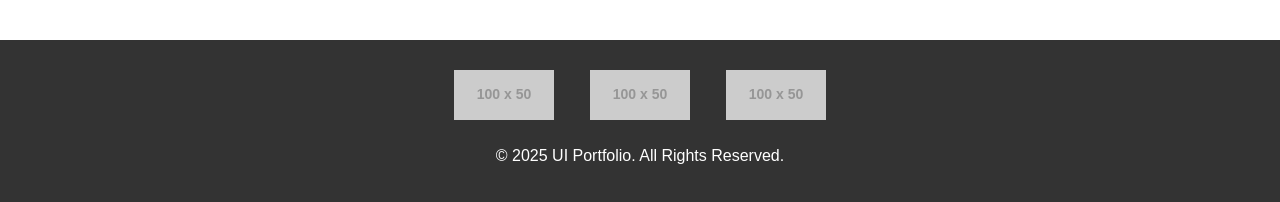
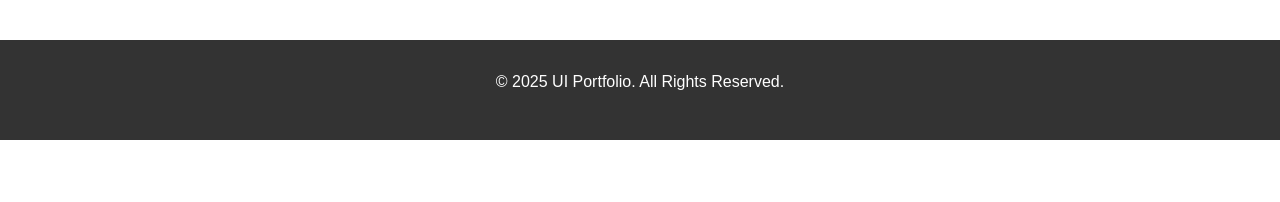
Before and after one commit to Digi-so/G234Wb, a plain HTML site: page index.html in a window 1280 px wide. Shown: the part 3503-3705 px from the top of the page. After the commit the page ends 3643 px from the top, so only its background shows below. Drawn offline with nearby package versions, Linux system fonts and the light colour scheme; placeholder pictures from the web are drawn by us.

Commit message:
removing footer logos

```diff
--- a/index.html
+++ b/index.html
@@ -281,13 +281,9 @@
     </section>
 
     <!-- Footer -->
+    <!-- Footer -->
     <footer class="footer">
         <div class="container text-center">
-            <div class="footer-logos mb-4">
-                <img src="https://via.placeholder.com/100x50?text=Logo1" alt="Logo 1" class="mx-3">
-                <img src="https://via.placeholder.com/100x50?text=Logo2" alt="Logo 2" class="mx-3">
-                <img src="https://via.placeholder.com/100x50?text=Logo3" alt="Logo 3" class="mx-3">
-            </div>
             <p>© 2025 UI Portfolio. All Rights Reserved.</p>
         </div>
     </footer>
```
